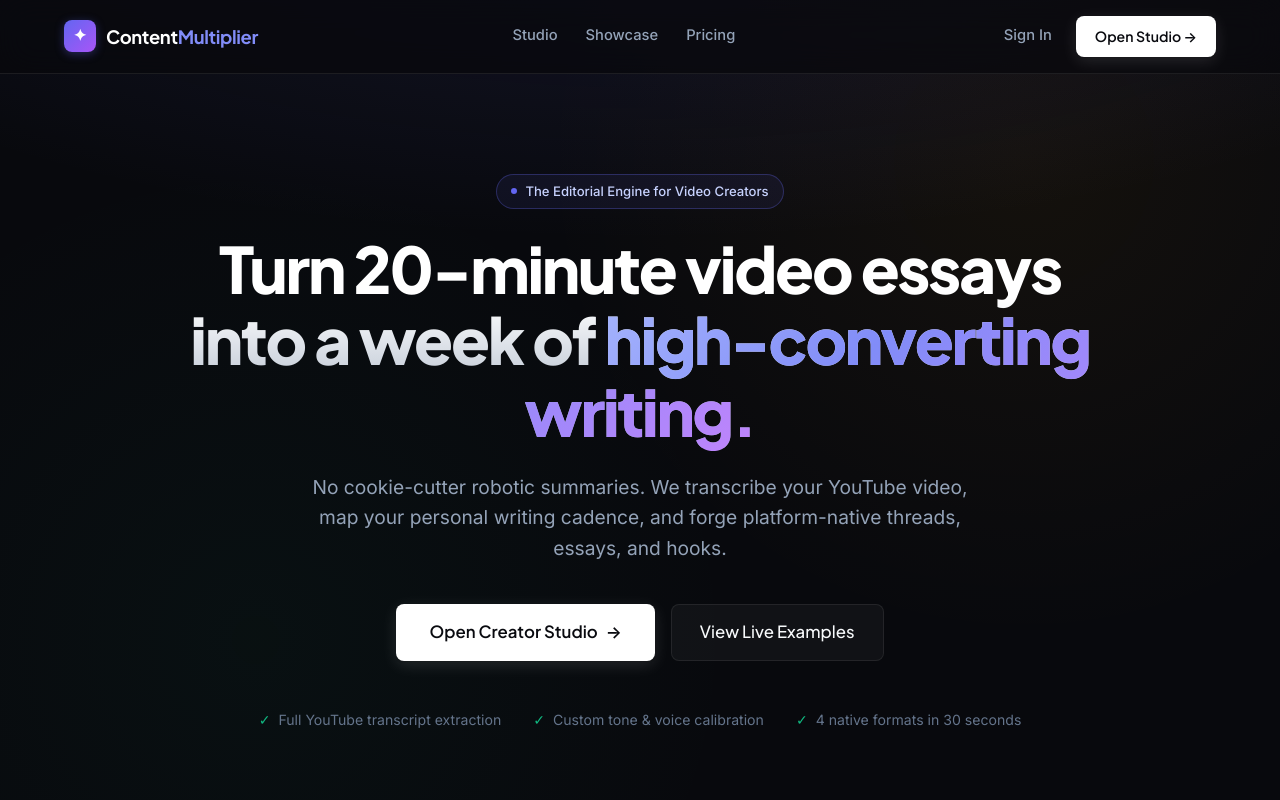
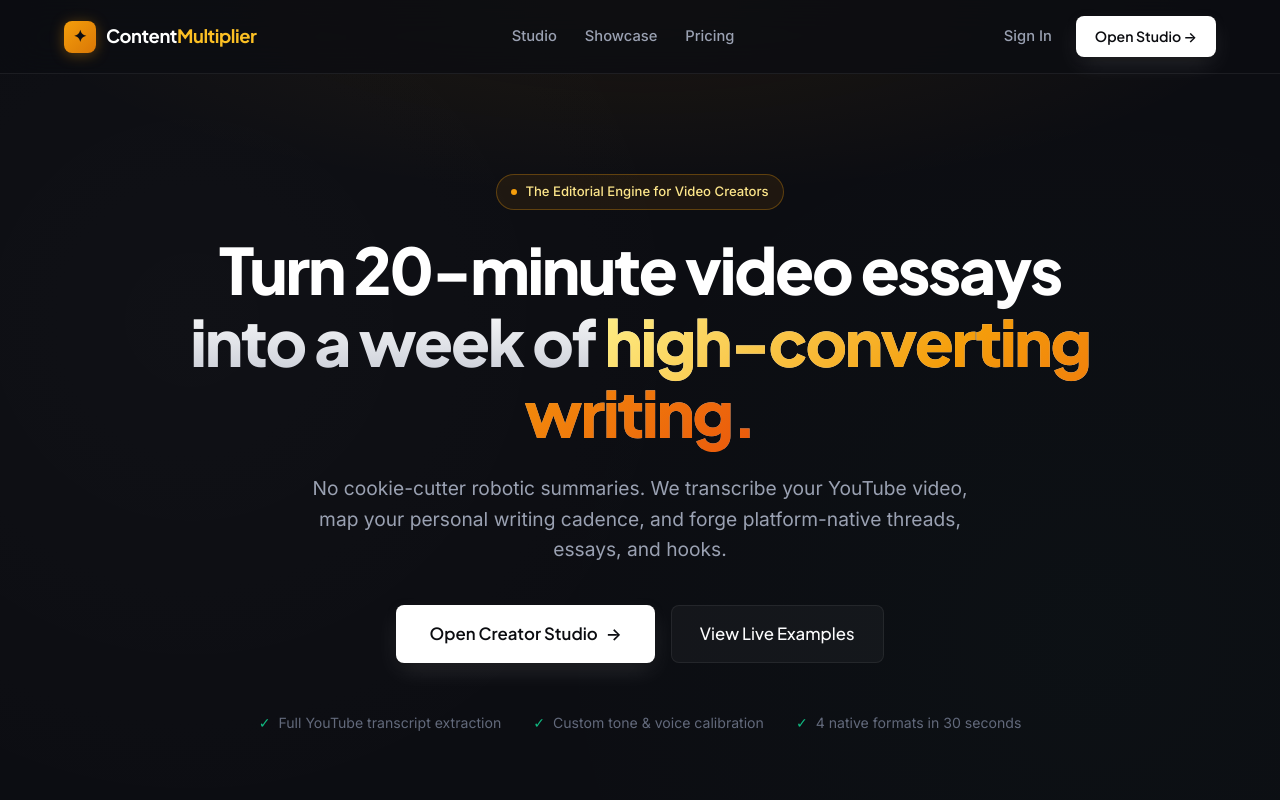
Before and after one commit to Dotify71/AI-Content-Multiplier, a Next.js app: page / in a window 1280 px wide. Shown: the top 800 px of the page. Built offline with nearby package versions, Linux system fonts and the light colour scheme; no server answers.

Commit message:
replaced purple theme with luxury amber and architectural dark palette

```diff
--- a/src/app/globals.css
+++ b/src/app/globals.css
@@ -1,26 +1,38 @@
-@import url('https://fonts.googleapis.com/css2?family=Plus+Jakarta+Sans:wght@400;500;600;700;800&family=Inter:wght@300;400;500;600;700&family=JetBrains+Mono:wght@400;500&display=swap');
+@import url('https://fonts.googleapis.com/css2?family=Plus+Jakarta+Sans:wght@400;500;600;700;800&family=Inter:wght@300;400;500;600;700&family=JetBrains+Mono:wght@400;500;600&display=swap');
 
 :root {
-  --bg-color: #08090d;
-  --bg-subtle: #0f1118;
-  --bg-card: rgba(16, 18, 27, 0.75);
-  --bg-card-hover: rgba(24, 28, 42, 0.85);
-  --text-primary: #f8fafc;
-  --text-secondary: #94a3b8;
-  --text-muted: #64748b;
-  --accent-primary: #6366f1;
-  --accent-primary-hover: #4f46e5;
-  --accent-glow: rgba(99, 102, 241, 0.25);
-  --accent-warm: #f59e0b;
+  /* Bespoke Architectural Palette - Zero Purple */
+  --bg-color: #0c0d12;
+  --bg-subtle: #12141c;
+  --bg-card: rgba(19, 22, 31, 0.85);
+  --bg-card-hover: rgba(26, 30, 42, 0.95);
+  --text-primary: #fcfcfd;
+  --text-secondary: #9aa1b2;
+  --text-muted: #62697b;
+
+  /* Warm Tuscan Gold & Champagne Accents */
+  --accent-primary: #f59e0b;
+  --accent-primary-hover: #d97706;
+  --accent-glow: rgba(245, 158, 11, 0.18);
+  --accent-light: #fbbf24;
+  --accent-dark: #b45309;
+
+  /* Semantic Accents */
   --accent-emerald: #10b981;
+  --accent-emerald-light: #34d399;
+  --accent-blue: #3b82f6;
+
+  /* Glass & Depth */
   --glass-bg: rgba(255, 255, 255, 0.025);
-  --glass-border: rgba(255, 255, 255, 0.08);
+  --glass-border: rgba(255, 255, 255, 0.07);
   --glass-border-hover: rgba(255, 255, 255, 0.18);
-  --glass-blur: 20px;
+  --glass-blur: 24px;
+
   --radius-sm: 8px;
   --radius-md: 14px;
   --radius-lg: 20px;
   --radius-full: 9999px;
+
   --font-heading: 'Plus Jakarta Sans', -apple-system, BlinkMacSystemFont, sans-serif;
   --font-body: 'Inter', -apple-system, BlinkMacSystemFont, sans-serif;
   --font-mono: 'JetBrains Mono', monospace;
@@ -34,28 +46,29 @@
 
 html {
   color-scheme: dark;
+  scroll-behavior: smooth;
 }
 
 body {
   background-color: var(--bg-color);
   color: var(--text-primary);
   font-family: var(--font-body);
-  line-height: 1.6;
+  line-height: 1.65;
   min-height: 100vh;
   display: flex;
   flex-direction: column;
   -webkit-font-smoothing: antialiased;
   -moz-osx-font-smoothing: grayscale;
   background-image:
-    radial-gradient(ellipse 80% 50% at 50% -20%, rgba(99, 102, 241, 0.15), transparent),
-    radial-gradient(circle at 80% 20%, rgba(245, 158, 11, 0.05), transparent 40%),
-    radial-gradient(circle at 20% 80%, rgba(16, 185, 129, 0.04), transparent 40%);
+    radial-gradient(ellipse 70% 35% at 50% 0%, rgba(245, 158, 11, 0.07), transparent 70%),
+    radial-gradient(circle at 15% 40%, rgba(255, 255, 255, 0.015), transparent 45%),
+    radial-gradient(circle at 85% 80%, rgba(16, 185, 129, 0.02), transparent 45%);
   background-attachment: fixed;
 }
 
 h1, h2, h3, h4, h5, h6 {
   font-family: var(--font-heading);
-  letter-spacing: -0.03em;
+  letter-spacing: -0.035em;
   font-weight: 700;
   color: #fff;
 }
@@ -73,19 +86,14 @@ a {
   width: 100%;
 }
 
-/* Subtle dot grid overlay */
-.bg-grid {
-  background-image: radial-gradient(rgba(255, 255, 255, 0.08) 1px, transparent 1px);
-  background-size: 28px 28px;
-}
-
-/* Glass Panels */
+/* Architectural Card */
 .glass-panel {
   background: var(--bg-card);
   backdrop-filter: blur(var(--glass-blur));
   -webkit-backdrop-filter: blur(var(--glass-blur));
   border: 1px solid var(--glass-border);
   border-radius: var(--radius-md);
+  box-shadow: 0 8px 32px -8px rgba(0, 0, 0, 0.5), inset 0 1px 0 rgba(255, 255, 255, 0.06);
   padding: 24px;
   transition: all 0.25s cubic-bezier(0.16, 1, 0.3, 1);
 }
@@ -93,10 +101,10 @@ a {
 .glass-panel:hover {
   border-color: var(--glass-border-hover);
   background: var(--bg-card-hover);
-  box-shadow: 0 16px 36px -12px rgba(0, 0, 0, 0.5);
+  box-shadow: 0 16px 48px -12px rgba(0, 0, 0, 0.65), inset 0 1px 0 rgba(255, 255, 255, 0.1);
 }
 
-/* Modern Pill Badges */
+/* Pill Badges */
 .badge-pill {
   display: inline-flex;
   align-items: center;
@@ -113,9 +121,9 @@ a {
 }
 
 .badge-pill-accent {
-  border-color: rgba(99, 102, 241, 0.3);
-  background: rgba(99, 102, 241, 0.08);
-  color: #c7d2fe;
+  border-color: rgba(245, 158, 11, 0.3);
+  background: rgba(245, 158, 11, 0.08);
+  color: #fde68a;
 }
 
 /* Buttons */
@@ -125,8 +133,8 @@ a {
   justify-content: center;
   gap: 8px;
   background: #ffffff;
-  color: #090a0f;
-  border: 1px solid rgba(255, 255, 255, 0.9);
+  color: #0b0c10;
+  border: 1px solid rgba(255, 255, 255, 0.95);
   border-radius: var(--radius-sm);
   padding: 12px 24px;
   font-family: var(--font-heading);
@@ -134,14 +142,14 @@ a {
   font-size: 0.95rem;
   cursor: pointer;
   transition: all 0.2s cubic-bezier(0.16, 1, 0.3, 1);
-  box-shadow: 0 1px 2px rgba(0, 0, 0, 0.2), 0 4px 16px rgba(255, 255, 255, 0.12);
+  box-shadow: 0 2px 8px rgba(0, 0, 0, 0.3), 0 8px 24px -4px rgba(255, 255, 255, 0.15);
   white-space: nowrap;
 }
 
 .btn-primary:hover {
   transform: translateY(-1px);
-  background: #f1f5f9;
-  box-shadow: 0 6px 24px rgba(255, 255, 255, 0.2);
+  background: #f4f4f5;
+  box-shadow: 0 4px 14px rgba(0, 0, 0, 0.4), 0 12px 32px -4px rgba(255, 255, 255, 0.25);
 }
 
 .btn-secondary {
@@ -149,7 +157,7 @@ a {
   align-items: center;
   justify-content: center;
   gap: 8px;
-  background: rgba(255, 255, 255, 0.04);
+  background: rgba(255, 255, 255, 0.035);
   border: 1px solid var(--glass-border);
   color: var(--text-primary);
   padding: 12px 24px;
@@ -170,42 +178,35 @@ a {
   color: #fff;
 }
 
-.btn-accent {
-  background: linear-gradient(135deg, #6366f1 0%, #4f46e5 100%);
-  color: #fff;
-  border: 1px solid rgba(255, 255, 255, 0.15);
-  box-shadow: 0 4px 16px rgba(99, 102, 241, 0.35);
+.btn-amber {
+  background: linear-gradient(135deg, #f59e0b 0%, #d97706 100%);
+  color: #ffffff;
+  border: 1px solid rgba(255, 255, 255, 0.2);
+  box-shadow: 0 4px 18px rgba(245, 158, 11, 0.35);
 }
 
-.btn-accent:hover {
-  background: linear-gradient(135deg, #4f46e5 0%, #4338ca 100%);
-  box-shadow: 0 6px 24px rgba(99, 102, 241, 0.5);
+.btn-amber:hover {
+  background: linear-gradient(135deg, #fbbf24 0%, #f59e0b 100%);
+  box-shadow: 0 6px 26px rgba(245, 158, 11, 0.5);
   transform: translateY(-1px);
 }
 
 /* Typography styles */
 .gradient-text {
-  background: linear-gradient(180deg, #ffffff 30%, #94a3b8 100%);
+  background: linear-gradient(180deg, #ffffff 30%, #9aa1b2 100%);
   -webkit-background-clip: text;
   -webkit-text-fill-color: transparent;
   background-clip: text;
 }
 
 .gradient-text-accent {
-  background: linear-gradient(135deg, #a5b4fc 0%, #818cf8 40%, #c084fc 100%);
+  background: linear-gradient(135deg, #fef08a 0%, #f59e0b 50%, #ea580c 100%);
   -webkit-background-clip: text;
   -webkit-text-fill-color: transparent;
   background-clip: text;
 }
 
-.gradient-text-warm {
-  background: linear-gradient(135deg, #fde68a 0%, #f59e0b 50%, #ea580c 100%);
-  -webkit-background-clip: text;
-  -webkit-text-fill-color: transparent;
-  background-clip: text;
-}
-
-/* Animations */
+/* Fade in animation */
 .fade-in-up {
   animation: fadeInUp 0.7s cubic-bezier(0.16, 1, 0.3, 1) forwards;
   opacity: 0;
@@ -261,10 +262,10 @@ a {
 }
 
 .platform-pill.active {
-  background: rgba(255, 255, 255, 0.1);
-  border-color: rgba(255, 255, 255, 0.3);
+  background: rgba(255, 255, 255, 0.12);
+  border-color: rgba(245, 158, 11, 0.5);
   color: #fff;
-  box-shadow: 0 4px 12px rgba(0, 0, 0, 0.3);
+  box-shadow: 0 4px 16px rgba(0, 0, 0, 0.35);
 }
 
 .platform-pill:hover:not(.active) {
@@ -300,7 +301,7 @@ a {
   border-left: 3px solid var(--accent-primary);
   padding-left: 18px;
   font-style: italic;
-  color: #94a3b8;
+  color: #9aa1b2;
   margin: 1.5em 0;
 }
 
@@ -332,32 +333,33 @@ a {
   flex-direction: column;
   transition: all 0.3s cubic-bezier(0.16, 1, 0.3, 1);
   position: relative;
+  box-shadow: 0 8px 32px -8px rgba(0, 0, 0, 0.5), inset 0 1px 0 rgba(255, 255, 255, 0.06);
 }
 
 .pricing-card:hover {
   transform: translateY(-4px);
   border-color: var(--glass-border-hover);
-  box-shadow: 0 20px 48px -12px rgba(0, 0, 0, 0.6);
+  box-shadow: 0 20px 48px -12px rgba(0, 0, 0, 0.65), inset 0 1px 0 rgba(255, 255, 255, 0.1);
 }
 
 .pricing-card.featured {
-  background: linear-gradient(180deg, rgba(99, 102, 241, 0.08) 0%, rgba(16, 18, 27, 0.9) 100%);
-  border-color: rgba(99, 102, 241, 0.35);
-  box-shadow: 0 0 32px -8px rgba(99, 102, 241, 0.2);
+  background: linear-gradient(180deg, rgba(245, 158, 11, 0.08) 0%, rgba(19, 22, 31, 0.95) 100%);
+  border-color: rgba(245, 158, 11, 0.35);
+  box-shadow: 0 0 36px -8px rgba(245, 158, 11, 0.2), inset 0 1px 0 rgba(245, 158, 11, 0.3);
 }
 
 .pricing-card.featured:hover {
-  border-color: rgba(99, 102, 241, 0.55);
+  border-color: rgba(245, 158, 11, 0.6);
 }
 
 /* Spinner */
 .spinner {
   display: inline-block;
-  width: 18px;
-  height: 18px;
-  border: 2px solid rgba(255, 255, 255, 0.25);
+  width: 20px;
+  height: 20px;
+  border: 2px solid rgba(255, 255, 255, 0.2);
   border-radius: 50%;
-  border-top-color: #fff;
+  border-top-color: var(--accent-primary);
   animation: spin 0.8s linear infinite;
 }
 
--- a/src/components/Footer.tsx
+++ b/src/components/Footer.tsx
@@ -13,7 +13,7 @@ export default function Footer() {
 
           <div style={{ maxWidth: '360px' }}>
             <div style={{ display: 'flex', alignItems: 'center', gap: '8px', marginBottom: '12px' }}>
-              <div style={{ width: '24px', height: '24px', borderRadius: '6px', background: 'linear-gradient(135deg, #6366f1, #a855f7)', display: 'flex', alignItems: 'center', justifyContent: 'center', color: '#fff', fontSize: '0.8rem', fontWeight: 'bold' }}>
+              <div style={{ width: '24px', height: '24px', borderRadius: '6px', background: 'linear-gradient(135deg, #f59e0b, #d97706)', display: 'flex', alignItems: 'center', justifyContent: 'center', color: '#0c0d12', fontSize: '0.8rem', fontWeight: 'bold' }}>
                 ✦
               </div>
               <span style={{ fontFamily: 'var(--font-heading)', fontWeight: 700, fontSize: '1.05rem', color: '#fff' }}>
--- a/src/components/RootHeader.tsx
+++ b/src/components/RootHeader.tsx
@@ -5,7 +5,6 @@ import { usePathname } from "next/navigation";
 export default function RootHeader({ userEmail }: { userEmail: string | undefined }) {
   const pathname = usePathname();
 
-  // Hide on dashboard and login which have their own specialized chrome
   if (pathname?.startsWith('/dashboard') || pathname === '/login') {
     return null;
   }
@@ -15,33 +14,33 @@ export default function RootHeader({ userEmail }: { userEmail: string | undefine
       position: 'sticky',
       top: 0,
       zIndex: 50,
-      background: 'rgba(8, 9, 13, 0.75)',
-      backdropFilter: 'blur(16px)',
-      WebkitBackdropFilter: 'blur(16px)',
+      background: 'rgba(12, 13, 18, 0.8)',
+      backdropFilter: 'blur(20px)',
+      WebkitBackdropFilter: 'blur(20px)',
       borderBottom: '1px solid var(--glass-border)',
       padding: '16px 0'
     }}>
       <div className="main-container" style={{ display: 'flex', justifyContent: 'space-between', alignItems: 'center' }}>
 
-        {/* Brand Logo with Icon */}
+        {/* Brand Logo with Luxury Warm Gold Mark */}
         <Link href="/" style={{ display: 'flex', alignItems: 'center', gap: '10px', textDecoration: 'none' }}>
           <div style={{
             width: '32px',
             height: '32px',
             borderRadius: '8px',
-            background: 'linear-gradient(135deg, #6366f1 0%, #a855f7 100%)',
+            background: 'linear-gradient(135deg, #f59e0b 0%, #d97706 100%)',
             display: 'flex',
             alignItems: 'center',
             justifyContent: 'center',
-            color: '#fff',
+            color: '#0c0d12',
             fontWeight: 800,
             fontSize: '1rem',
-            boxShadow: '0 2px 10px rgba(99, 102, 241, 0.35)'
+            boxShadow: '0 2px 14px rgba(245, 158, 11, 0.35)'
           }}>
             ✦
           </div>
-          <span style={{ fontFamily: 'var(--font-heading)', fontWeight: 700, fontSize: '1.15rem', letterSpacing: '-0.02em', color: '#fff' }}>
-            Content<span style={{ color: '#818cf8' }}>Multiplier</span>
+          <span style={{ fontFamily: 'var(--font-heading)', fontWeight: 700, fontSize: '1.15rem', letterSpacing: '-0.025em', color: '#fff' }}>
+            Content<span style={{ color: '#fbbf24' }}>Multiplier</span>
           </span>
         </Link>
 
@@ -63,7 +62,7 @@ export default function RootHeader({ userEmail }: { userEmail: string | undefine
           {userEmail ? (
             <Link href="/dashboard" className="btn-secondary" style={{ padding: '8px 18px', fontSize: '0.88rem' }}>
               <span style={{ width: '8px', height: '8px', borderRadius: '50%', background: 'var(--accent-emerald)', display: 'inline-block' }}></span>
-              Dashboard
+              Studio
             </Link>
           ) : (
             <div style={{ display: 'flex', alignItems: 'center', gap: '10px' }}>
```
